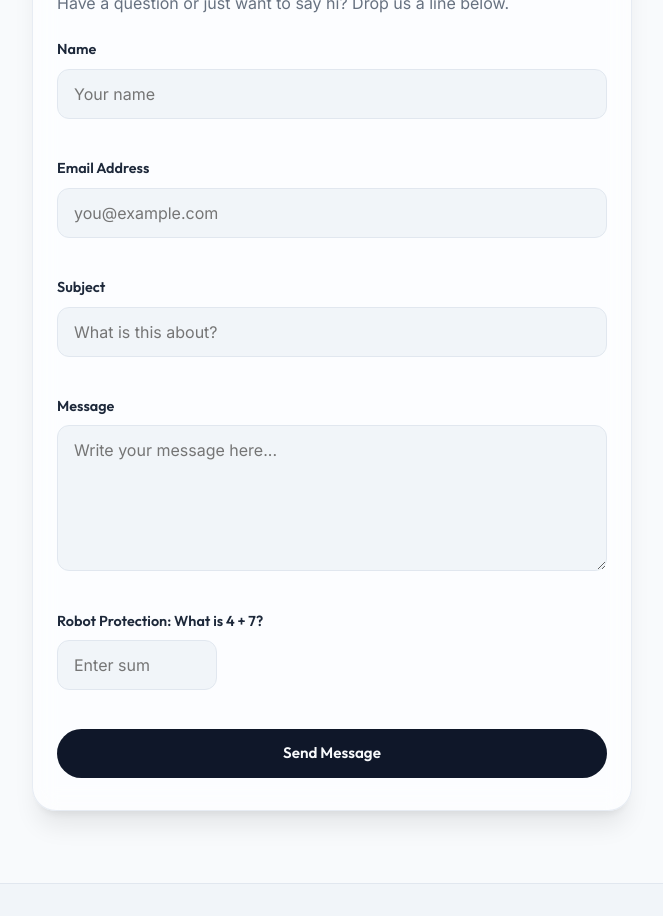
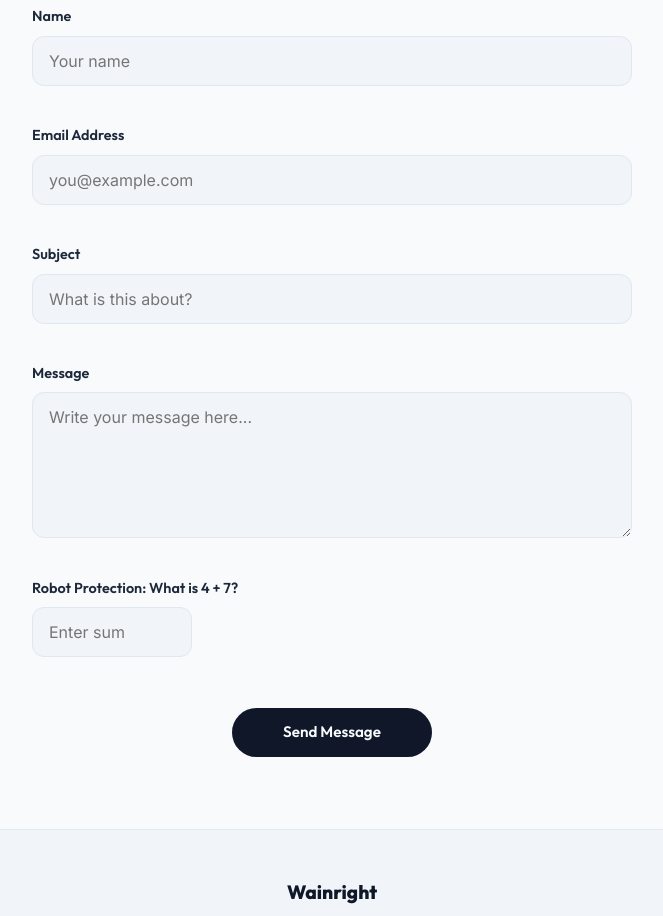
Before and after one commit to christianwainright/wainright-ag, a plain HTML site: page index.html in a window 1280 px wide. Shown: the part 709-1625 px from the top of the page, without its empty margins (308-971 px from the left). Drawn offline with Linux system fonts and the light colour scheme.

Commit message:
Refine contact section layout to use clean, borderless centered typography

```diff
--- a/css/home.css
+++ b/css/home.css
@@ -87,13 +87,6 @@
 .contact-card {
   width: 100%;
   max-inline-size: 600px;
-  background: var(--glass-bg);
-  backdrop-filter: var(--glass-backdrop-filter);
-  -webkit-backdrop-filter: var(--glass-backdrop-filter);
-  border: 1px solid var(--glass-border);
-  border-radius: 1.5rem;
-  padding: var(--space-xl) var(--space-lg);
-  box-shadow: var(--shadow-premium);
   animation: fadeIn 0.8s var(--ease-premium);
 }
 
@@ -105,18 +98,26 @@
   -webkit-text-fill-color: transparent;
   background-clip: text;
   line-height: 1.2;
+  text-align: center;
 }
 
 .contact-subtitle {
   font-size: 1rem;
   color: var(--color-text-muted);
   margin-block-end: var(--space-lg);
+  text-align: center;
 }
 
 .contact-card form {
   display: flex;
   flex-direction: column;
   gap: var(--space-md);
+}
+
+#contact-submit-btn {
+  align-self: center;
+  min-inline-size: 200px;
+  margin-block-start: var(--space-sm);
 }
 
 .form-group {
```
